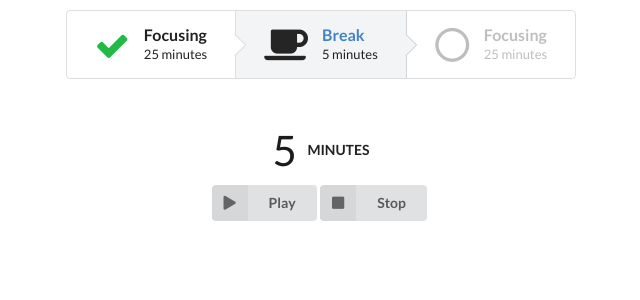
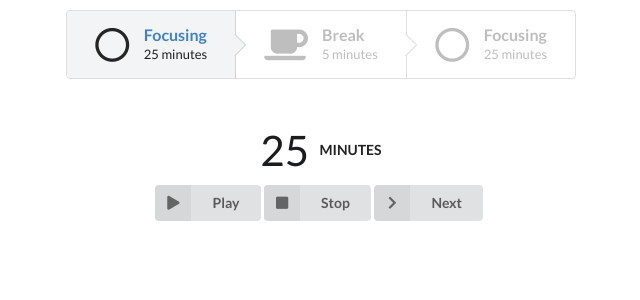
Before and after one commit to daniloikeda/pomodoro-method, a React (Create React App) app: page / in a window 1280 px wide. Shown: the top 300 px of the page, without its empty margins (319-959 px from the left). Built offline with nearby package versions, Linux system fonts and the light colour scheme.

Commit message:
ADD - Next action button

```diff
--- a/src/components/ActivityTracker.js
+++ b/src/components/ActivityTracker.js
@@ -1,17 +1,23 @@
 import React, { Component } from "react";
-import './ActivityTracker.css'
+import "./ActivityTracker.css";
 
 export default class ActivityTracker extends Component {
-
   render() {
     const { steps } = this.props;
     return (
       <div className="activity-tracker">
         <div className="ui steps">
-
-        {steps.map((step, index) => (
+          {steps &&
+            steps.map((step, index) => (
               <div className={step.action + " step"} key={index}>
-              <i aria-hidden="true" className={ step.title === 'Focusing' ? "circle outline icon" : "coffee icon"}></i>
+                <i
+                  aria-hidden="true"
+                  className={
+                    step.title === "Focusing"
+                      ? "circle outline icon"
+                      : "coffee icon"
+                  }
+                ></i>
                 <div className="content">
                   <div className="title">{step.title}</div>
                   <div className="description">{step.timePeriod} minutes</div>
--- a/src/components/Dashboard.js
+++ b/src/components/Dashboard.js
@@ -12,12 +12,12 @@ export default class Dashboard extends Component {
           {
             title: StepTitleEnum.Focusing,
             timePeriod: 25,
-            action: StepActionEnum.Completed
+            action: StepActionEnum.Active
           },
           {
             title: StepTitleEnum.Break,
             timePeriod: 5,
-            action: StepActionEnum.Active
+            action: StepActionEnum.Disabled
           },
           {
             title: StepTitleEnum.Focusing,
@@ -30,10 +30,7 @@ export default class Dashboard extends Component {
     getActiveStepTimePeriod = () => {
         var step = this.state.steps.find(step => step.action === StepActionEnum.Active);
         if (step === undefined) {
-            step = this.addActiveStep();
-            var steps = this.state.steps;
-            steps.push(step);
-            this.setState({steps: steps});
+            return undefined;
         }
         return step.timePeriod;
     };
@@ -51,7 +48,9 @@ export default class Dashboard extends Component {
         } else {
             addedStep = {title: StepTitleEnum.Break, timePeriod: 5, action: StepActionEnum.Active}
         }
-        return addedStep;
+
+        steps.push(addedStep);
+        this.setState({steps: steps});
     }
 
     proceedToTheNextStep = () => {
@@ -61,9 +60,21 @@ export default class Dashboard extends Component {
         steps[activeStepIndex].action = StepActionEnum.Completed;
         if (steps.length - 1 > activeStepIndex) {
             steps[activeStepIndex + 1].action = StepActionEnum.Active;
+            this.setState({steps: steps})
+        }
+        else {
+            var lastStep = steps[steps.length - 1];
+            var addedStep;
+            if (lastStep === undefined || lastStep.title === StepTitleEnum.Break) {
+                addedStep = {title: StepTitleEnum.Focusing, timePeriod: 25, action: StepActionEnum.Active}
+            } else {
+                addedStep = {title: StepTitleEnum.Break, timePeriod: 5, action: StepActionEnum.Active}
+            }
+
+            steps.push(addedStep);
+            this.setState({steps: steps});
         }
 
-        this.setState({steps: steps})
     };
 
     render() {
--- a/src/components/Timer.js
+++ b/src/components/Timer.js
@@ -12,13 +12,15 @@ export default class Timer extends Component {
     };
   }
 
-  updateState() {
+  componentDidUpdate(previousProps, previousState) {
+    if (previousProps !== this.props) {
       var reloadedState = {
         timerStopped: true,
         countdown: this.props.countdown,
         remainingCountDown: this.props.countdown
       };
       this.setState(reloadedState);
+    }
   }
 
   //#region functions
@@ -28,9 +30,7 @@ export default class Timer extends Component {
     this.timerId = setInterval(() => {
       this.setState({ remainingCountDown: this.state.remainingCountDown - 1 });
       if (this.state.remainingCountDown < 0) {
-        clearInterval(this.timerId);
-        this.props.proceedToTheNextStep();
-        this.updateState();
+        this.handleNextAction();
       }
     }, 1000);
   };
@@ -44,6 +44,12 @@ export default class Timer extends Component {
     clearInterval(this.timerId);
     this.setState({timerStopped: true, remainingCountDown: this.state.countdown});
   };
+
+  handleNextAction = () => {
+    clearInterval(this.timerId);
+    this.props.proceedToTheNextStep();
+    // this.reloadState();
+  }
 
   //#endregion
 
@@ -76,6 +82,13 @@ export default class Timer extends Component {
             <i className="stop icon"></i>
             Stop
           </button>
+          <button
+            className="ui labeled icon button"
+            onClick={this.handleNextAction}
+          >
+            <i className="chevron right icon"></i>
+            Next
+          </button>
         </div>
       </div>
     );
```
Also changed, not shown: 6 other files (tests, documents, lock files or other folders). Lines whose indentation alone changed are shown as unchanged.
